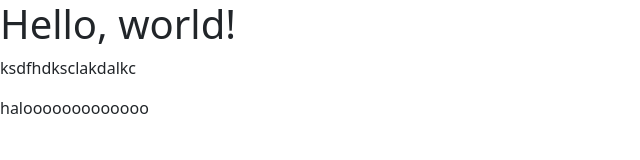
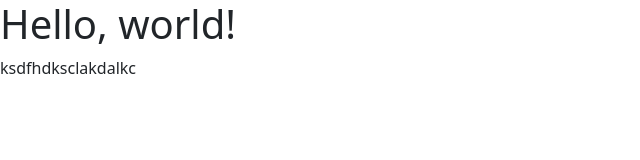
Before and after one commit to ilessall/BelanjaMalang, a plain HTML site: page index.html in a window 1280 px wide. Shown: the whole page, without its empty margins (0-640 px from the left). Drawn offline with nearby package versions, Linux system fonts and the light colour scheme.

Commit message:
hapus tes halo

```diff
--- a/index.html
+++ b/index.html
@@ -9,7 +9,6 @@
   <body>
     <h1>Hello, world!</h1>
     <p>ksdfhdksclakdalkc</p>
-    <p>halooooooooooooo</p>
     <script src="https://cdn.jsdelivr.net/npm/bootstrap@5.3.0-alpha1/dist/js/bootstrap.bundle.min.js" integrity="sha384-w76AqPfDkMBDXo30jS1Sgez6pr3x5MlQ1ZAGC+nuZB+EYdgRZgiwxhTBTkF7CXvN" crossorigin="anonymous"></script>
   </body>
 </html>
```
